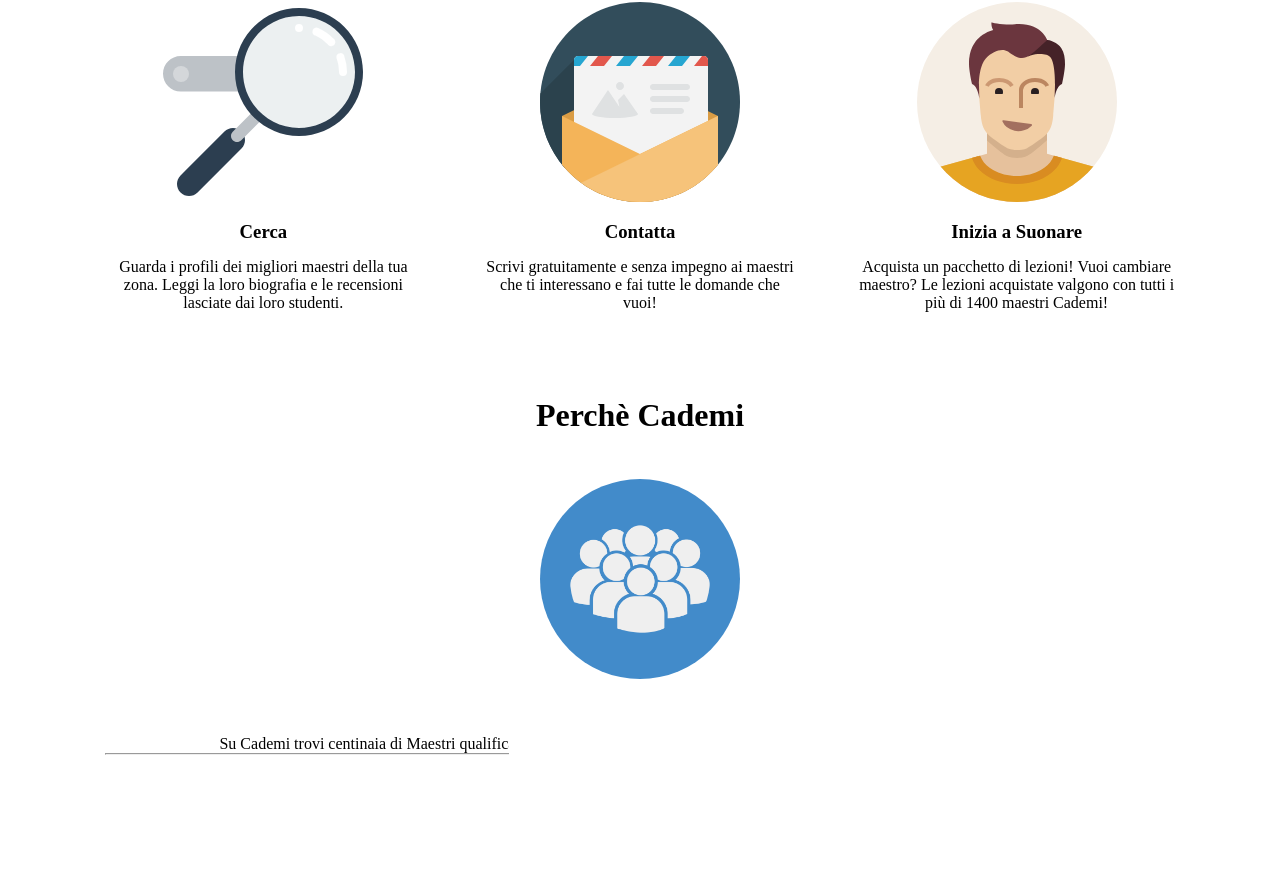
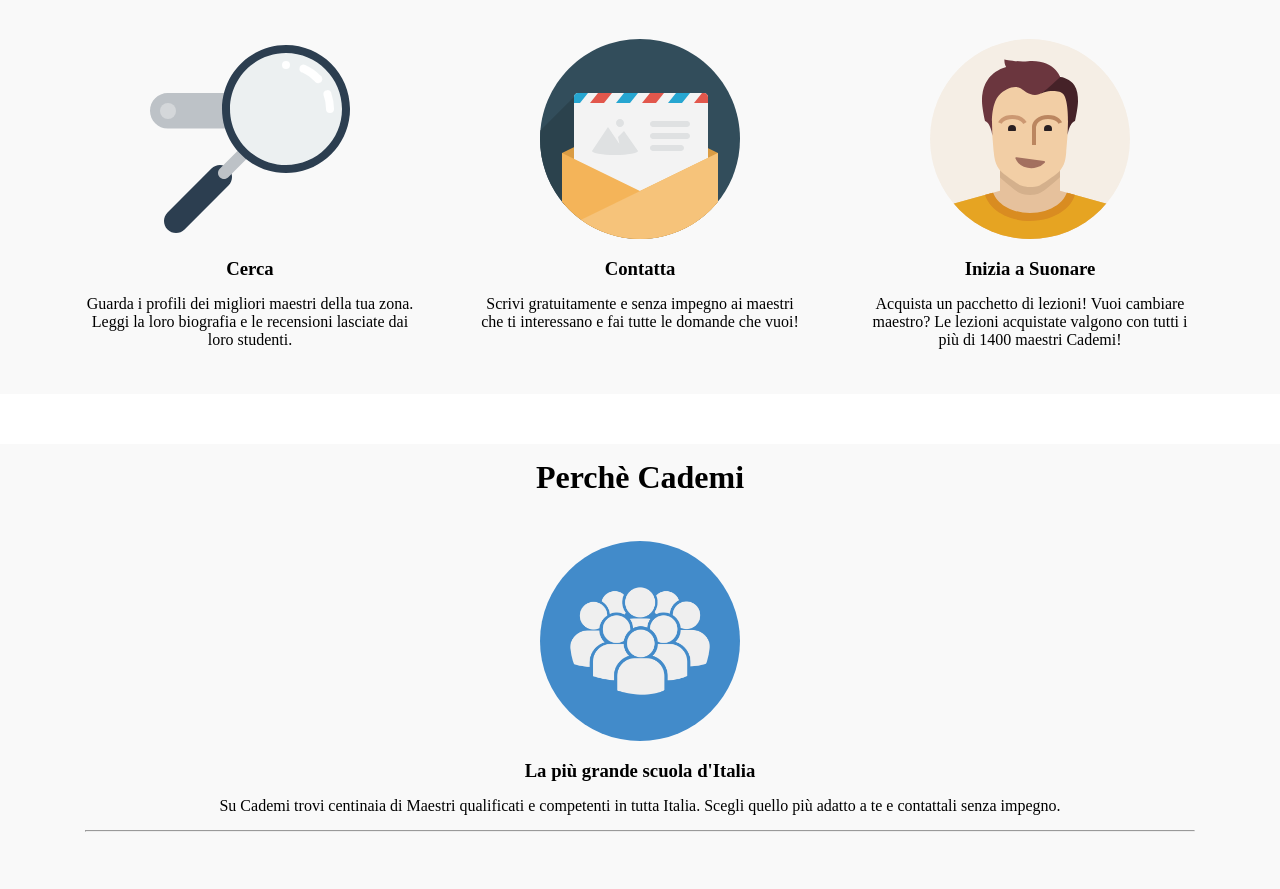
Before and after one commit to angelacaterina/html-css-resp-wannabe-12bool, a plain HTML site: page index.html in a window 1280 px wide. Shown: the part 592-1481 px from the top of the page. Drawn offline with Linux system fonts and the light colour scheme.

Commit message:
risistemazione html sturttura, medium screen
sistemata la struttura html e inserimento di @media medium screen

```diff
--- a/assets/css/style.css
+++ b/assets/css/style.css
@@ -1,25 +1,42 @@
-.t_center{
-  text-align: center;
+/* utility */
+.bg_lightgrey{
+  background: #f9f9f9;
 }
 
 h1, h3 {
   padding: 15px;
 }
+p{
+  padding-bottom: 15px;
+}
+.p_10{
+  padding:10px;
+}
+/* /utility */
+#lezioni, #steps, #why{
+  margin-top: 50px;
+  text-align: center;
+}
 
-.row, .card{
+.card{
   padding: 20px;
 }
 
 img{
   height: 200px;
 }
-
 .why> img {
   background-color: #428bca;
   border-radius: 50%;
   padding: 30px
 }
 
-.p_10{
-  padding:10px;
+@media all and (min-width: 769px) and (max-width: 1200px){
+  hr{
+    display: none;
+  }
+
+  img{
+    height: 150px;
+  }
 }
--- a/index.html
+++ b/index.html
@@ -9,10 +9,11 @@
   <link rel="stylesheet" href="assets/css/style.css">
 </head>
 <body>
-  <div class="container t_center">
+  <div id="lezioni">
+    <div class="container">
       <div class="row">
         <h1>Lezioni dove vuoi tu</h1>
-      <div class="col-lg-6 p_10">
+        <div class="col-lg-6 col-md-6 p_10">
           <div class="card">
             <img src="assets/img/icon/maps.png" alt="">
             <h3>A casa tua</h3>
@@ -21,7 +22,7 @@
           <!-- /.card -->
         </div>
         <!-- /.clas-lg-6 -->
-      <div class="col-lg-6 p_10">
+        <div class="col-lg-6 col-md-6 p_10">
           <div class="card">
             <img src="assets/img/icon/screen.png" alt="">
             <h3>Online</h3>
@@ -32,10 +33,15 @@
         <!-- /.clas-lg-6 -->
       </div>
       <!-- /.row -->
+    </div>
+    <!-- /.container -->
+  </div>
 
+  <div id="steps" class="bg_lightgrey">
+    <div class="container ">
       <div class="row">
         <h1>Come Funziona</h1>
-      <div class="col-lg-4 p_10">
+        <div class="col-lg-4 col-md-12 p_10">
           <div class="card">
             <img src="assets/img/search.svg" alt="">
             <h3>Cerca</h3>
@@ -45,7 +51,7 @@
         </div>
         <!-- /.col-lg-4 -->
 
-      <div class="col-lg-4 p_10">
+        <div class="col-lg-4 col-md-6 p_10">
           <div class="card">
             <img src="assets/img/letter.svg" alt="">
             <h3>Contatta</h3>
@@ -55,7 +61,7 @@
         </div>
         <!-- /.col-lg-4 -->
 
-      <div class="col-lg-4 p_10">
+        <div class="col-lg-4 col-md-6 p_10">
           <div class="card">
             <img src="assets/img/male.svg" alt="">
             <h3>Inizia a Suonare</h3>
@@ -67,9 +73,16 @@
 
       </div>
       <!-- /.row -->
+    </div>
+  <!-- /.container-->
+  </div>
+  <!-- /.steps -->
+
+  <div id="why" class="bg_lightgrey">
+    <div class="container">
       <div class="row">
         <h1>Perchè Cademi</h1>
-      <div class="col-lg-12 p_10">
+        <div class="col-lg-12 col-md-6 p_10">
           <div class="card why">
             <img src="assets/img/icon/profile.png" alt="">
             <h3>La più grande scuola d'Italia</h3>
@@ -79,7 +92,7 @@
 
         </div>
         <!-- /.col-lg-12 -->
-      <div class="col-lg-12 p_10">
+        <div class="col-lg-12 col-md-6 p_10">
           <div class="card why">
             <img src="assets/img/icon/secure.png" alt="">
             <h3>Soddisfazione Garantita</h3>
@@ -89,7 +102,7 @@
 
         </div>
         <!-- /.col-lg-12 -->
-      <div class="col-lg-12 p_10">
+        <div class="col-lg-12 col-md-12 p_10">
           <div class="card why">
             <img src="assets/img/icon/flex.png" alt="">
             <h3>Flessibile e Conveniente</h3>
@@ -101,7 +114,10 @@
       </div>
       <!-- /.row -->
     </div>
-  <!-- /.container -->
+    <!-- /.container-->
+
+  </div>
+
 
 </body>
 </html>
```
Lines whose indentation alone changed are shown as unchanged.
